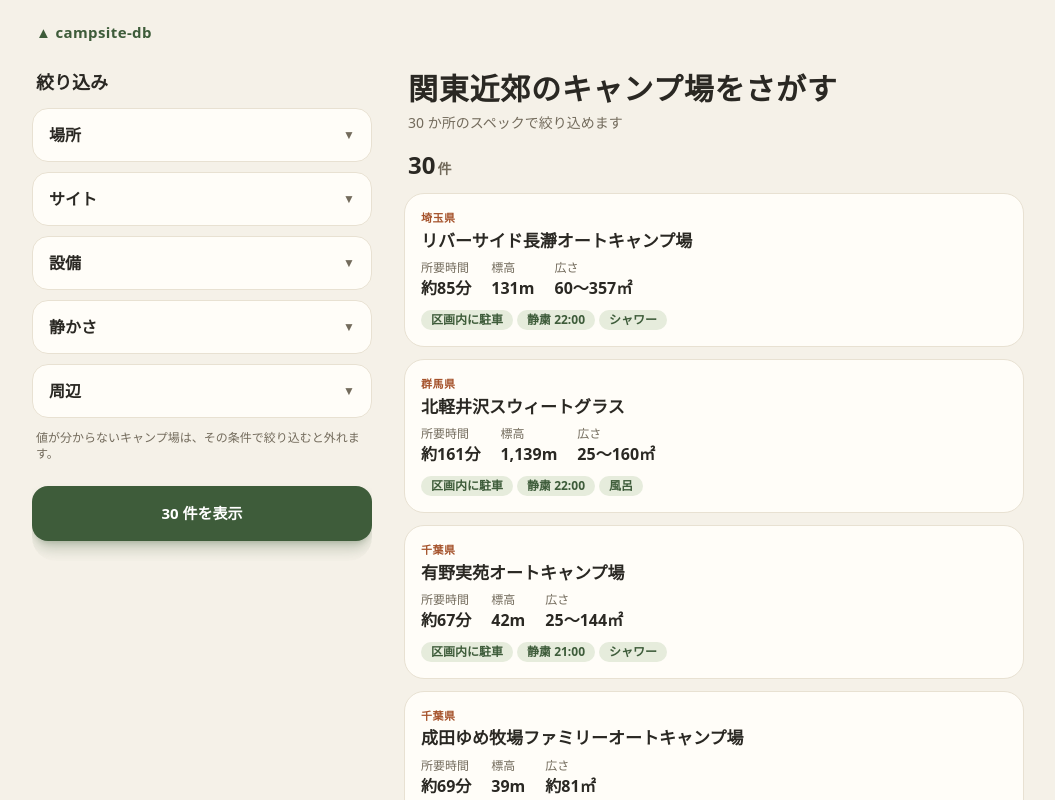
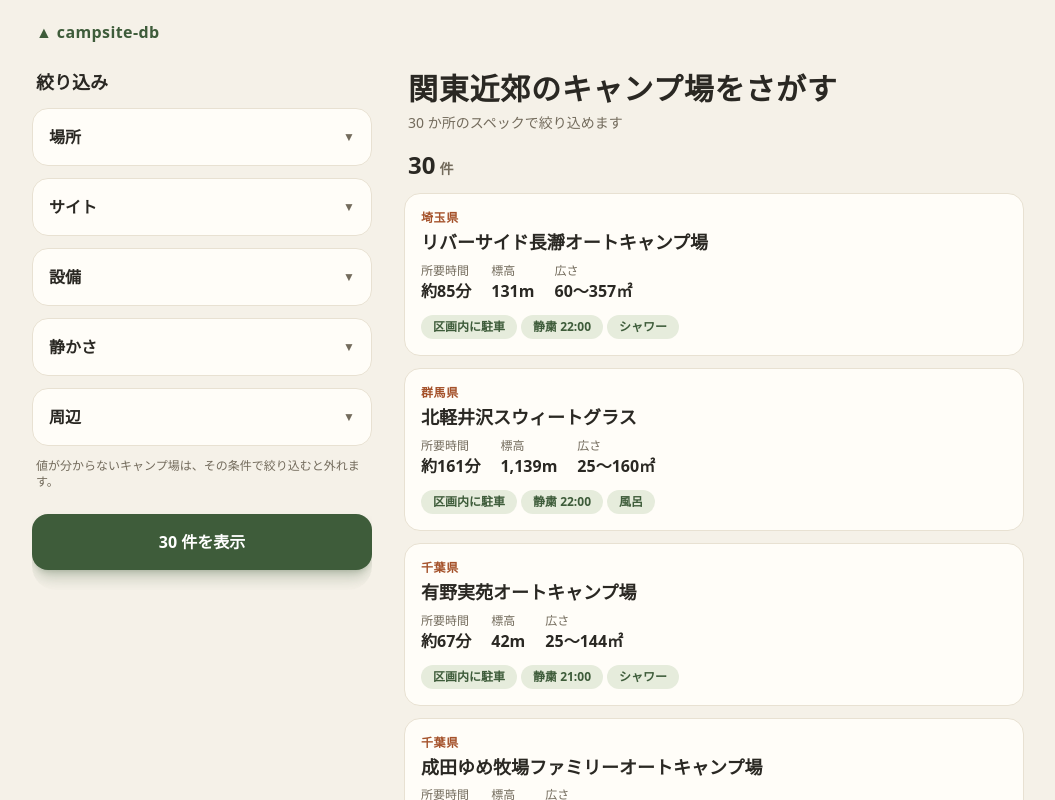
Before and after one commit to yukihiro-numata/campsite-db, a Next.js app: page / in a window 1280 px wide. Shown: the top 800 px of the page, without its empty margins (112-1167 px from the left). Built offline with nearby package versions, Linux system fonts and the light colour scheme.

Commit message:
refactor: 余白・角丸を 4px の倍数に、文字の大きさを Tailwind の段階にそろえる
決まりを .claude/rules/ui.md に足す。

Co-Authored-By: Claude Opus 5.5 <noreply@anthropic.com>
Claude-Session: https://claude.ai/code/session_016yeggRmxpxgBP4yifepoTE

```diff
--- a/src/app/layout.tsx
+++ b/src/app/layout.tsx
@@ -14,7 +14,7 @@ export default function RootLayout({ children }: LayoutProps<"/">) {
         <header className="mx-auto w-full max-w-5xl px-5 pt-5">
           <Link
             href="/"
-            className="text-[15px] font-extrabold tracking-wide text-primary"
+            className="text-base font-extrabold tracking-wide text-primary"
           >
             ▲ campsite-db
           </Link>
--- a/src/app/page.tsx
+++ b/src/app/page.tsx
@@ -105,7 +105,7 @@ export default async function Home({ searchParams }: PageProps<"/">) {
         <div className="flex items-baseline justify-between px-1">
           <p className="text-2xl font-extrabold tabular-nums">
             {results.length}
-            <span className="ml-0.5 text-sm font-semibold text-muted">件</span>
+            <span className="ml-1 text-sm font-semibold text-muted">件</span>
           </p>
           {chosen.length > 0 && (
             <Link href="/" className="text-sm text-primary underline">
@@ -114,11 +114,11 @@ export default async function Home({ searchParams }: PageProps<"/">) {
           )}
         </div>
         {chosen.length > 0 && (
-          <ul className="mt-2 flex flex-wrap gap-1.5 px-1">
+          <ul className="mt-2 flex flex-wrap gap-2 px-1">
             {chosen.map((s) => (
               <li
                 key={s.field}
-                className="rounded-full bg-primary-soft px-2.5 py-1 text-xs font-semibold text-primary"
+                className="rounded-full bg-primary-soft px-3 py-1 text-xs font-semibold text-primary"
               >
                 <span className="font-normal">{s.field}</span> {s.option}
               </li>
@@ -131,14 +131,14 @@ export default async function Home({ searchParams }: PageProps<"/">) {
             <li key={c.id}>
               <Link
                 href={`/campsites/${c.id}`}
-                className="block rounded-[20px] border border-line bg-card p-4 transition hover:border-primary/40"
+                className="block rounded-2xl border border-line bg-card p-4 transition hover:border-primary/40"
               >
                 {c.prefecture.status === "known" && (
-                  <p className="text-[11px] font-bold tracking-wider text-accent">
+                  <p className="text-xs font-bold tracking-wider text-accent">
                     {c.prefecture.value}
                   </p>
                 )}
-                <h2 className="mt-0.5 text-[17px] leading-snug font-extrabold">
+                <h2 className="mt-1 text-lg leading-snug font-extrabold">
                   {c.name}
                 </h2>
                 <div className="mt-2 flex gap-5">
@@ -161,11 +161,11 @@ export default async function Home({ searchParams }: PageProps<"/">) {
                   <Stat label="広さ" value={areaRange(c)} />
                 </div>
                 {tags(c).length > 0 && (
-                  <ul className="mt-2.5 flex flex-wrap gap-1">
+                  <ul className="mt-3 flex flex-wrap gap-1">
                     {tags(c).map((t) => (
                       <li
                         key={t}
-                        className="rounded-full bg-primary-soft px-2.5 py-0.5 text-xs font-semibold text-primary"
+                        className="rounded-full bg-primary-soft px-3 py-1 text-xs font-semibold text-primary"
                       >
                         {t}
                       </li>
@@ -173,7 +173,7 @@ export default async function Home({ searchParams }: PageProps<"/">) {
                   </ul>
                 )}
                 {siteTypes && siteTypes.length > 0 && (
-                  <p className="mt-2.5 border-t border-dashed border-line pt-2 text-xs text-muted">
+                  <p className="mt-3 border-t border-dashed border-line pt-2 text-xs text-muted">
                     条件に合うサイト:{" "}
                     <b className="font-semibold text-ink">
                       {c.siteTypes[siteTypes[0]].name}
--- a/src/app/search-form.tsx
+++ b/src/app/search-form.tsx
@@ -51,7 +51,7 @@ export function SearchForm({
         onClick={() => setOpen(true)}
         aria-expanded={open}
         aria-controls="search-form"
-        className="fixed inset-x-4 bottom-5 z-10 flex items-center justify-center gap-2 rounded-2xl bg-primary py-4 text-[15px] font-bold text-white shadow-lg shadow-primary/30 lg:hidden"
+        className="fixed inset-x-4 bottom-5 z-10 flex items-center justify-center gap-2 rounded-2xl bg-primary py-4 text-base font-bold text-white shadow-lg shadow-primary/30 lg:hidden"
       >
         条件で絞り込む
         {selectedCount > 0 && (
@@ -97,13 +97,13 @@ export function SearchForm({
                 key={g.title}
                 // URL で条件を選んでいるまとまりは開いておく
                 open={g.names.some((n) => selected[n])}
-                className="group mx-4 mb-2.5 rounded-2xl border border-line bg-card lg:mx-0"
+                className="group mx-4 mb-3 rounded-2xl border border-line bg-card lg:mx-0"
               >
-                <summary className="flex cursor-pointer list-none items-center justify-between px-4 py-3.5 font-bold [&::-webkit-details-marker]:hidden">
+                <summary className="flex cursor-pointer list-none items-center justify-between px-4 py-4 font-bold [&::-webkit-details-marker]:hidden">
                   <span>
                     {g.title}
                     {chosen > 0 && (
-                      <span className="ml-2 rounded-full bg-primary px-2 py-0.5 text-xs text-white">
+                      <span className="ml-2 rounded-full bg-primary px-2 py-1 text-xs text-white">
                         {chosen}
                       </span>
                     )}
@@ -118,7 +118,7 @@ export function SearchForm({
                       <legend className="mb-2 text-xs text-muted">
                         {f.label}
                       </legend>
-                      <div className="flex flex-wrap gap-1.5">
+                      <div className="flex flex-wrap gap-2">
                         {[{ value: "", label: "指定なし" }, ...f.options].map(
                           (o) => (
                             <label key={o.value} className="cursor-pointer">
@@ -136,7 +136,7 @@ export function SearchForm({
                                 className="peer sr-only"
                               />
                               <span
-                                className={`inline-block rounded-full border px-3.5 py-1.5 text-[13px] peer-focus-visible:ring-2 peer-focus-visible:ring-primary peer-focus-visible:ring-offset-2 ${
+                                className={`inline-block rounded-full border px-4 py-2 text-sm peer-focus-visible:ring-2 peer-focus-visible:ring-primary peer-focus-visible:ring-offset-2 ${
                                   // 指定なしは選ばれていても目立たせない
                                   o.value === ""
                                     ? "border-transparent bg-chip text-ink/80 peer-checked:border-primary/50 peer-checked:bg-card peer-checked:text-primary"
@@ -172,7 +172,7 @@ export function SearchForm({
             <button
               type="submit"
               disabled={count === 0}
-              className="w-full rounded-2xl bg-primary py-4 text-[15px] font-bold text-white shadow-lg shadow-primary/30 disabled:bg-muted disabled:shadow-none"
+              className="w-full rounded-2xl bg-primary py-4 text-base font-bold text-white shadow-lg shadow-primary/30 disabled:bg-muted disabled:shadow-none"
             >
               {count === 0
                 ? "条件に合うキャンプ場がありません"
```
Also changed, not shown: .claude/rules/ui.md.
